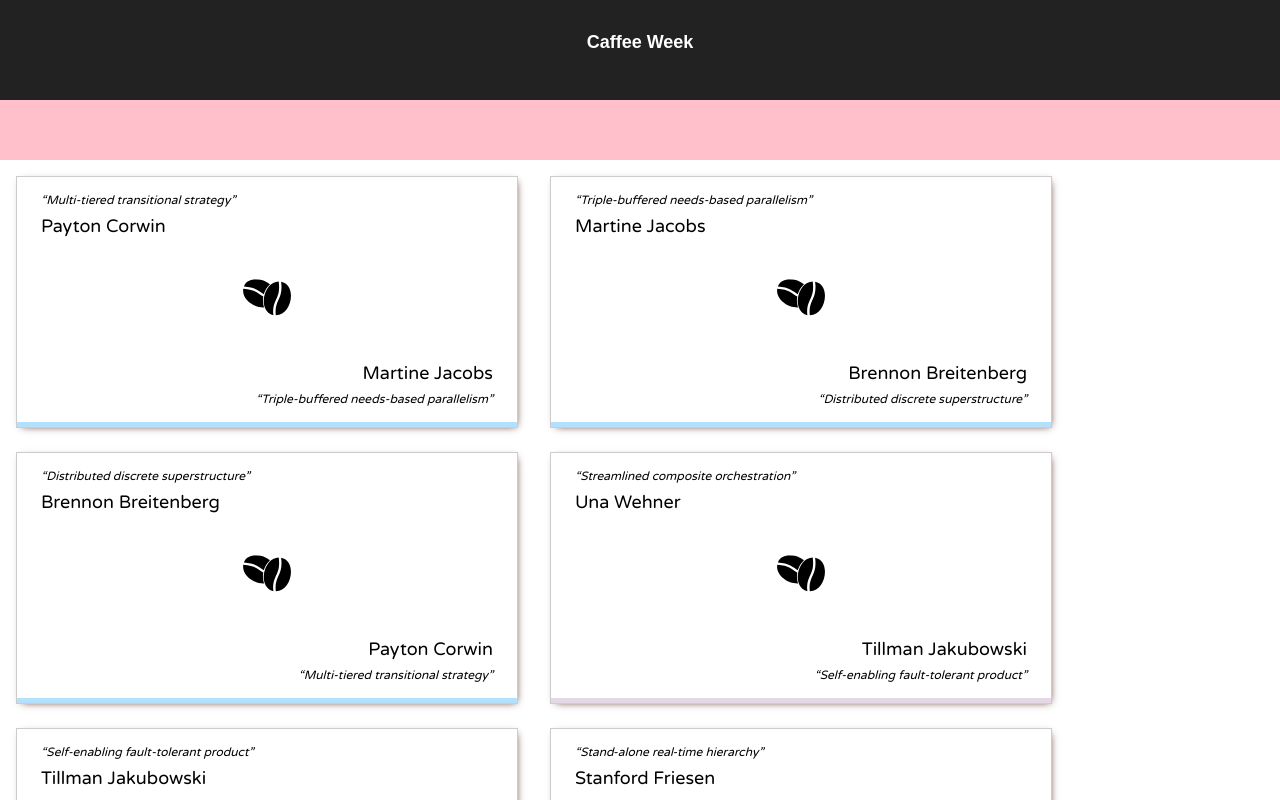
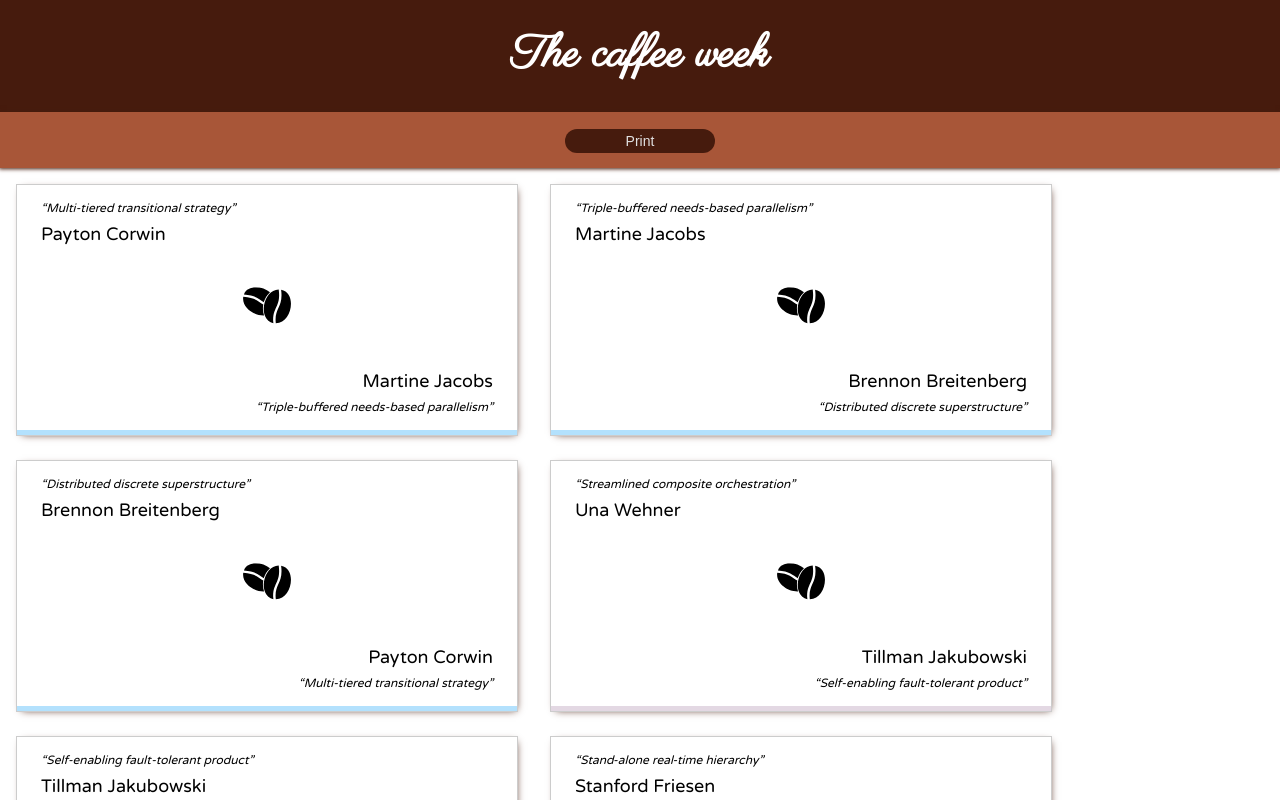
Before and after one commit to alessandrodeste/coffee-week, a React (Create React App) app: page / in a window 1280 px wide. Shown: the top 800 px of the page. Built offline with nearby package versions, Linux system fonts and the light colour scheme.

Commit message:
header and toolbar design

```diff
--- a/src/components/Button/Button.css
+++ b/src/components/Button/Button.css
@@ -1,3 +1,16 @@
 .btn {
   min-width: 150px;
+  width: 150px;
+  color: #e0e0e0;
+  background-color: #461b0d;
+  line-height: 24px;
+  border-radius: 15px;
+  font-size: 1.4rem;
 }
+
+.btn:hover {
+  color: #461b0d;
+  background-color: #e0e0e0;
+  border: 1px solid #461b0d;
+  cursor: pointer;
+}
--- a/src/components/Button/Button.js
+++ b/src/components/Button/Button.js
@@ -1,8 +1,8 @@
 import React from 'react';
 import './Button.css';
 
-const Button = ({label, onClick = () => {}}) => (
-  <input className="btn" type="button" onClick={onClick} value={label} />
+const Button = (props) => (
+  <input className="btn" type="button" {...props} />
 );
 
 export default Button;
--- a/src/components/Header/Header.css
+++ b/src/components/Header/Header.css
@@ -1,10 +1,13 @@
 .header-container {
-  background-color: #222;
-  height: 60px;
-  padding: 20px;
+  background-color: #461b0d;
+  line-height: 112px;
+  height: 112px;
   color: white;
+  font-family: 'Parisienne', cursive;
 }
 
 .header-title {
-  font-size: 1.5em;
+  font-size: 4.5rem;
+  margin: 0;
+  padding: 0;
 }
--- a/src/components/Header/Header.js
+++ b/src/components/Header/Header.js
@@ -3,7 +3,7 @@ import './Header.css';
 
 const Header = () => (
   <header className="header-container">
-    <h1 className="header-title">Caffee Week</h1>
+    <h1 className="header-title">The caffee week</h1>
   </header>
 );
 
--- a/src/components/Toolbox/Toolbox.css
+++ b/src/components/Toolbox/Toolbox.css
@@ -1,7 +1,12 @@
 .toolbox {
   display: block;
-  background: pink;
+  background: #a85638;
   width: 100%;
-  height: 60px;
-  line-height: 60px;
+  height: 56px;
+  line-height: 56px;
+  box-shadow: 0px 0px 4px 1px #461b0d;
 }
+
+@media print {
+  display: none;
+}
--- a/src/components/Toolbox/Toolbox.js
+++ b/src/components/Toolbox/Toolbox.js
@@ -2,9 +2,13 @@ import React from 'react';
 import Button from '../Button/Button';
 import './Toolbox.css';
 
+const onPrint = () => {
+  window.print();
+}
+
 const Toolbox = () => (
   <div className="toolbox">
-    <Button />
+    <Button value="Print" onClick={onPrint} />
   </div>
 );
 
```
Also changed, not shown: 1 other file (tests, documents, lock files or other folders).
